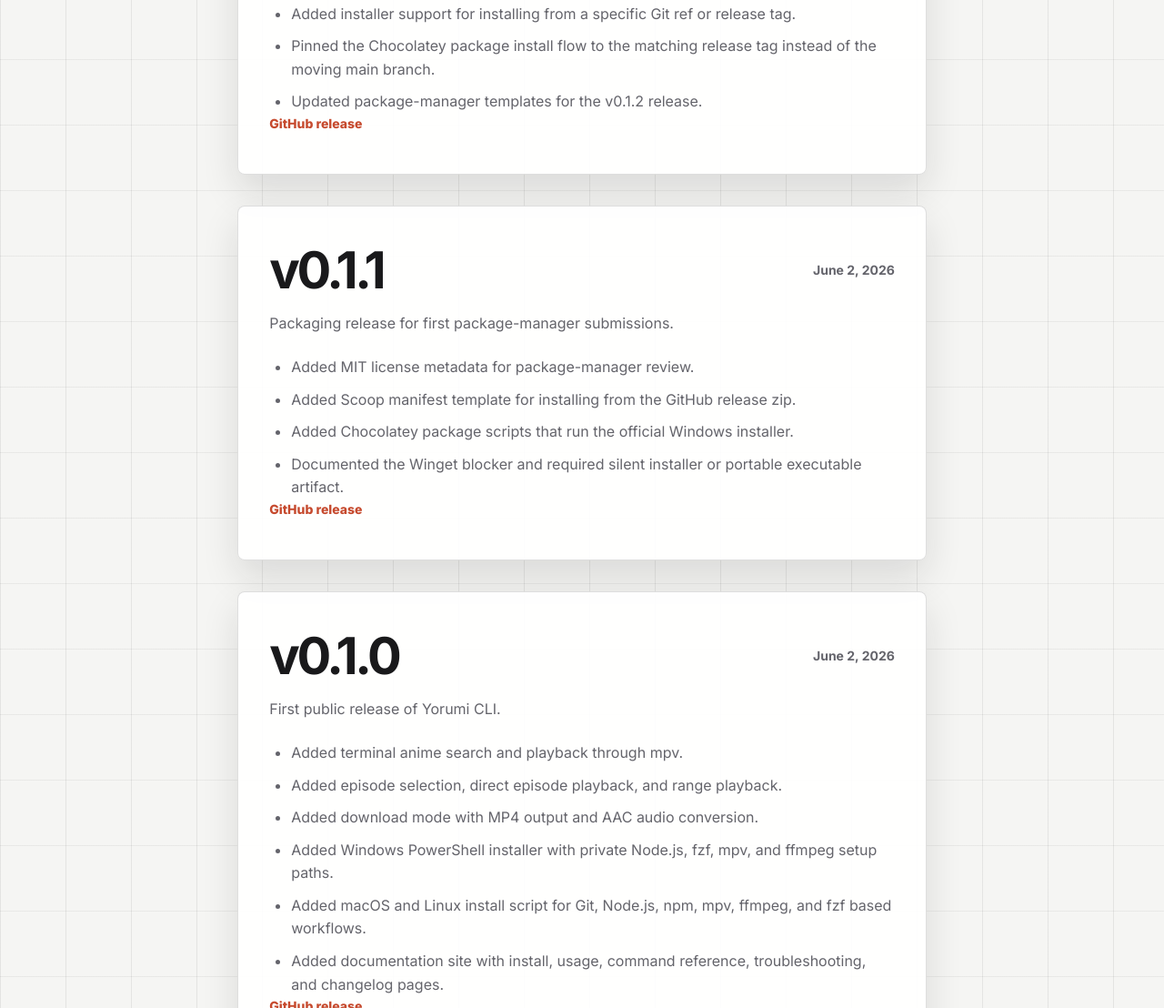
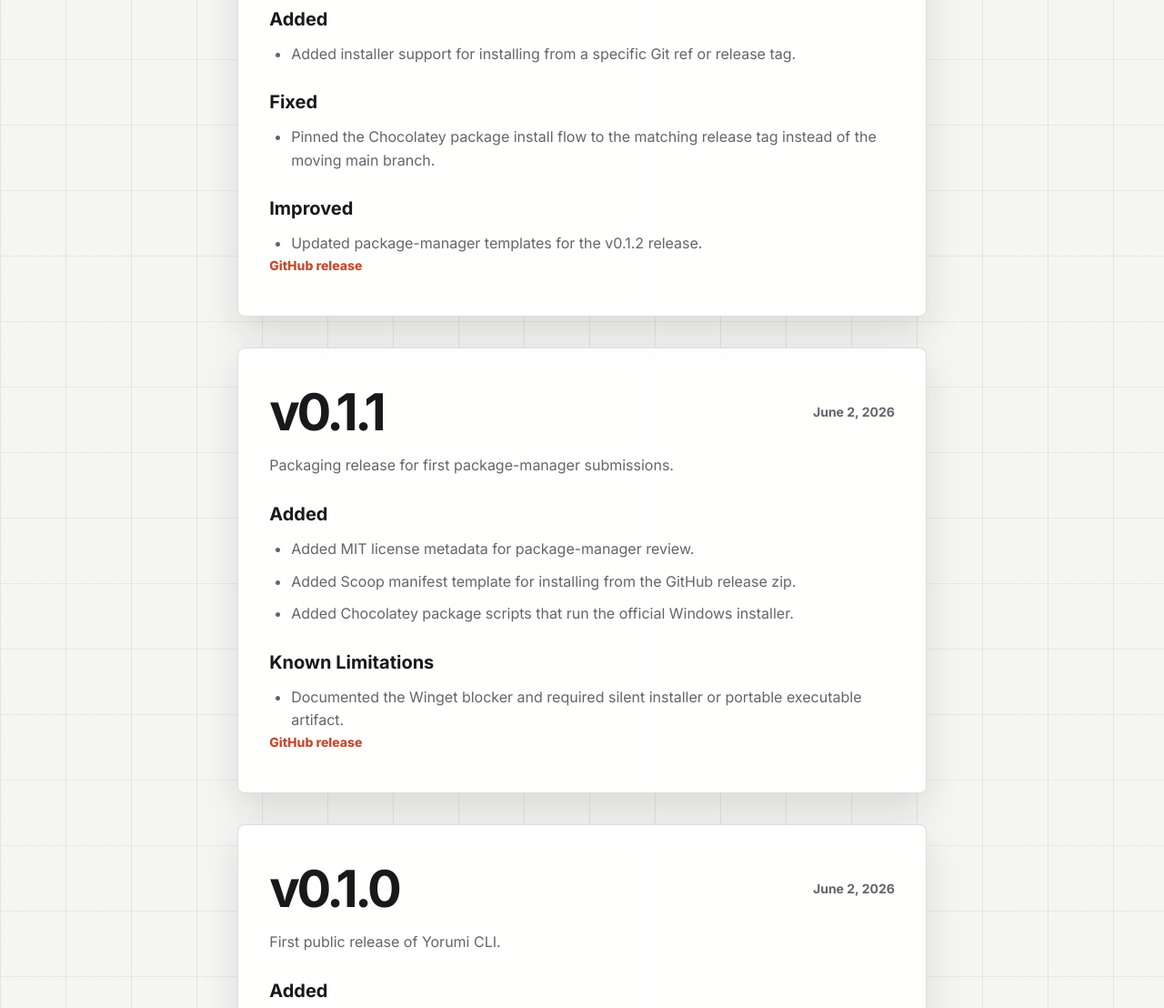
Before and after one commit to davenarchives/yorumi-cli, a website: page docs/changelogs.html in a window 1280 px wide. Shown: the part 511-1619 px from the top of the page at 91% size. Drawn offline with nearby package versions, Linux system fonts and the light colour scheme.

Commit message:
docs: organize changelog sections

```diff
--- a/docs/changelogs.html
+++ b/docs/changelogs.html
@@ -45,9 +45,16 @@
         <time datetime="2026-06-02">June 2, 2026</time>
       </div>
       <p>Package-manager installation hardening release.</p>
+      <h3>Added</h3>
       <ul>
         <li>Added installer support for installing from a specific Git ref or release tag.</li>
+      </ul>
+      <h3>Fixed</h3>
+      <ul>
         <li>Pinned the Chocolatey package install flow to the matching release tag instead of the moving main branch.</li>
+      </ul>
+      <h3>Improved</h3>
+      <ul>
         <li>Updated package-manager templates for the v0.1.2 release.</li>
       </ul>
       <p class="release-links">
@@ -61,10 +68,14 @@
         <time datetime="2026-06-02">June 2, 2026</time>
       </div>
       <p>Packaging release for first package-manager submissions.</p>
+      <h3>Added</h3>
       <ul>
         <li>Added MIT license metadata for package-manager review.</li>
         <li>Added Scoop manifest template for installing from the GitHub release zip.</li>
         <li>Added Chocolatey package scripts that run the official Windows installer.</li>
+      </ul>
+      <h3>Known Limitations</h3>
+      <ul>
         <li>Documented the Winget blocker and required silent installer or portable executable artifact.</li>
       </ul>
       <p class="release-links">
@@ -78,6 +89,7 @@
         <time datetime="2026-06-02">June 2, 2026</time>
       </div>
       <p>First public release of Yorumi CLI.</p>
+      <h3>Added</h3>
       <ul>
         <li>Added terminal anime search and playback through mpv.</li>
         <li>Added episode selection, direct episode playback, and range playback.</li>
--- a/docs/styles.css
+++ b/docs/styles.css
@@ -892,9 +892,14 @@
 }
 
 .changelog-entry ul {
-  margin: 22px 0 0;
+  margin: 10px 0 0;
   padding-left: 24px;
   color: var(--muted);
+}
+
+.changelog-entry h3 {
+  margin: 24px 0 0;
+  font-size: 20px;
 }
 
 .changelog-entry li + li {
```
